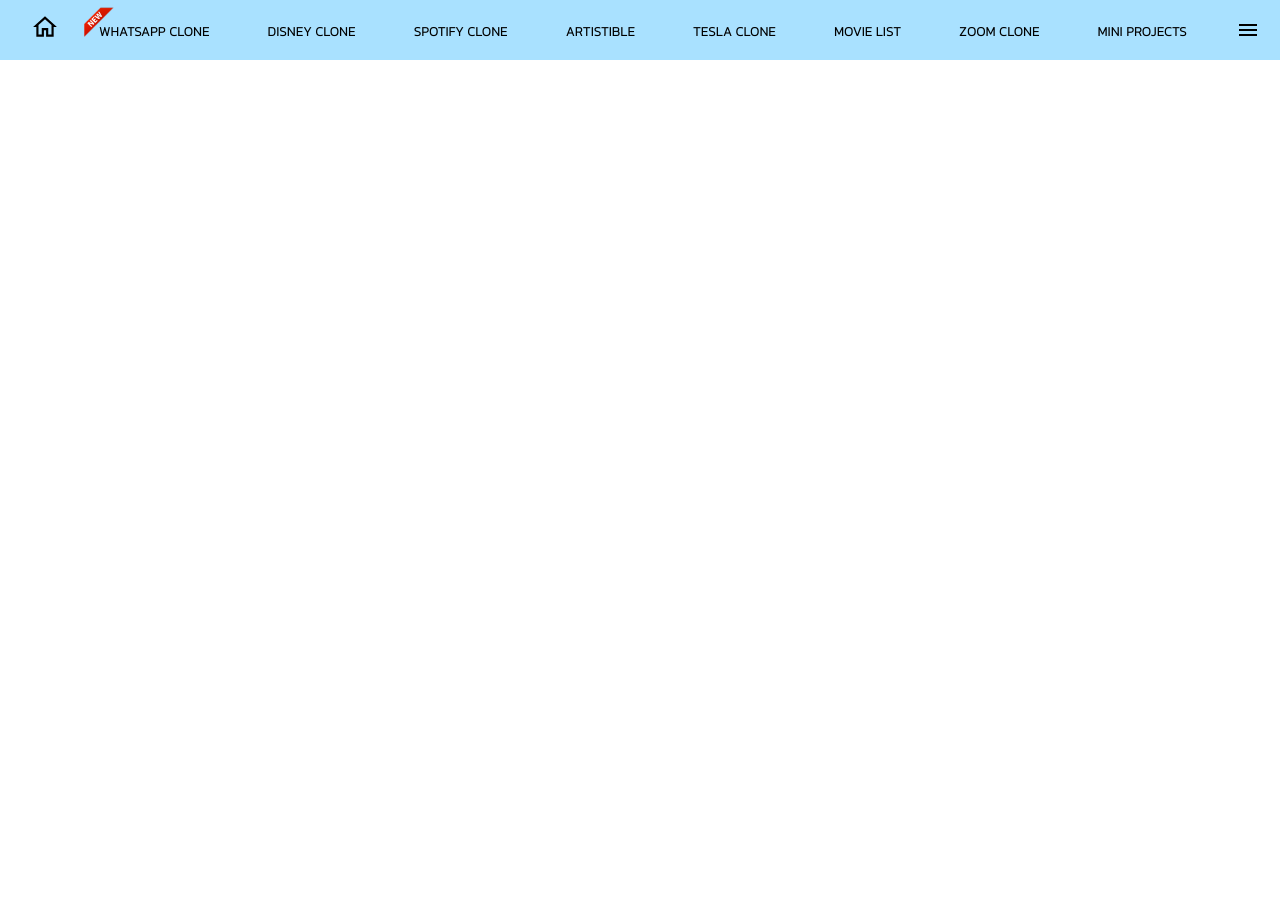
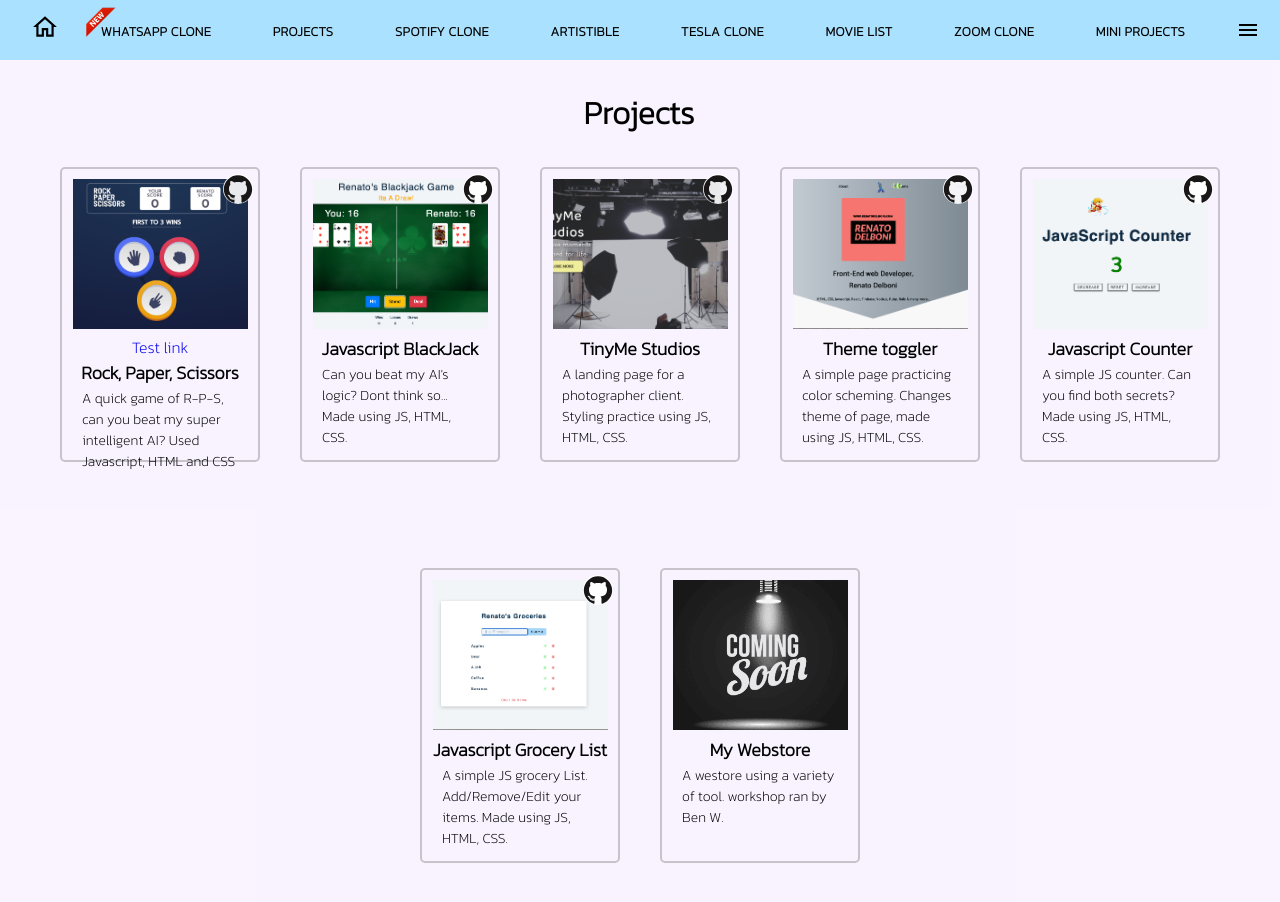
Before and after one commit to Netsujr/renato-react-portfolio, a React (Create React App) app: page /projects in a window 1280 px wide. Shown: the top 902 px of the page. Before the commit the page ends 800 px from the top, so only its background shows below. Built offline with nearby package versions, Linux system fonts and the light colour scheme.

Commit message:
still need routes in app

```diff
--- a/src/App.js
+++ b/src/App.js
@@ -10,7 +10,8 @@ import MovieList from './components/projects/MovieList';
 import WhatsApp from './components/projects/WhatsappClone';
 // import TinyMe from './components/projects/TinyMe';
 import ZoomClone from './components/projects/ZoomClone';
-import MiniProjects from './components/projects/MiniProjects';
+import MiniProjects from './components/MiniProjects';
+import Projects from './components/Projects';
 import { BrowserRouter as Router, Routes, Route } from 'react-router-dom';
 
 
@@ -23,43 +24,43 @@ function App() {
         <Routes>
           <Route exact path="/" element={<Home />} />
 
-          <Route exact path="/whatsapp" element={
+          <Route exact path="/projects/whatsapp" element={
             <WhatsApp
               leftBtnText={<a href="https://whatsapp-clone-40cda.web.app/" alt="visitSite" target="_blank" rel="noreferrer">Visit Site</a>}
               rightBtnText={<a href="https://github.com/Netsujr/whatsapp-clone" alt="visitGH" target="_blank" rel="noreferrer">Visit Github Repository</a>} />
           } />
 
-          <Route exact path="/disney" element={
+          <Route exact path="/projects/disney" element={
             <DisneyClone
               leftBtnText={<a href="https://disney-clone-renato.herokuapp.com/" alt="visitSite" target="_blank" rel="noreferrer">Visit Site</a>}
               rightBtnText={<a href="https://github.com/Netsujr/disney-clone" alt="visitGH" target="_blank" rel="noreferrer">Visit Github Repository</a>} />
           } />
 
-          <Route exact path="/spotify" element={
+          <Route exact path="/projects/spotify" element={
             <SpotifyClone
               leftBtnText={<a href="http://renato-spotify-clone.herokuapp.com" alt="visitSite" target="_blank" rel="noreferrer">Visit Site</a>}
               rightBtnText={<a href="https://github.com/Netsujr/spotify-clone" alt="visitGH" target="_blank" rel="noreferrer">Visit Github Repository</a>} />
           } />
 
-          <Route exact path="/artistible" element={
+          <Route exact path="/projects/artistible" element={
             <Artistible
               leftBtnText={<a href="https://artistible.herokuapp.com/" alt="visitSite" target="_blank" rel="noreferrer">Visit Site</a>}
               rightBtnText={<a href="https://github.com/Netsujr/artistible" alt="visitGH" target="_blank" rel="noreferrer">Visit Github Repository</a>} />
           } />
 
-          <Route exact path="/tesla" element={
+          <Route exact path="/projects/tesla" element={
             <TeslaClone
               leftBtnText={<a href="https://renato-tesla-clone.herokuapp.com/" alt="visitSite" target="_blank" rel="noreferrer">Visit Site</a>}
               rightBtnText={<a href="https://github.com/Netsujr/tesla_clone_using_react" alt="visitGH" target="_blank" rel="noreferrer">Visit Github Repository</a>} />
           } />
 
-          <Route exact path="/movielist" element={
+          <Route exact path="/projects/movielist" element={
             <MovieList
               leftBtnText={<a href="http://renato-movie-list.herokuapp.com" alt="visitSite" target="_blank" rel="noreferrer">Visit Site</a>}
               rightBtnText={<a href="https://github.com/Netsujr/rails-watch-list" alt="visitGH" target="_blank" rel="noreferrer">Visit Github Repository</a>} />
           } />
 
-          <Route exact path="/zoom" element={
+          <Route exact path="/projects/zoom" element={
             <ZoomClone
               // eslint-disable-next-line jsx-a11y/anchor-is-valid
               leftBtnText={<a href="" alt="visitSite" target="_blank" rel="noreferrer">Visit Site</a>}
@@ -69,6 +70,10 @@ function App() {
           <Route exact path="/mini-projects" element={
             <MiniProjects />
           } />
+
+          <Route exact path="/projects" element={
+            <Projects />
+          } />
         </Routes>
       </Router>
     </div>
--- a/src/components/Header.js
+++ b/src/components/Header.js
@@ -20,8 +20,8 @@ function Header() {
       </LeftIcons>
       <Menu>
         <a id='latest' href="/whatsapp"><span><img src={newtag} alt="new" />WhatsApp Clone</span></a>
-        <a href="/disney"><span>Disney Clone</span></a>
-        <a href="/spotify"><span>Spotify Clone</span></a>
+        <a href="/projects"><span>Projects</span></a>
+        <a href="/projects/spotify"><span>Spotify Clone</span></a>
         <a href="/artistible"><span>Artistible</span></a>
         <a href="/tesla"><span>Tesla Clone</span></a>
         <a href="/movielist"><span>Movie List</span></a>
--- a/src/components/Home.js
+++ b/src/components/Home.js
@@ -1,6 +1,6 @@
 import React from 'react';
 import styled from 'styled-components';
-import Intro from './Intro';
+import AboutMe from './AboutMe';
 import Resume from '../DelboniRenatoResume.pdf';
 
 function Home() {
@@ -14,7 +14,7 @@ function Home() {
 
   return (
     <Container>
-      <Intro
+      <AboutMe
         title="About Me"
         leftBtnText={<a href={Resume} alt="Download Resume" onClick={activateFinished} download>Download Resume</a>}
       />
--- /dev/null
+++ b/src/components/Projects.js
@@ -0,0 +1,222 @@
+import React from 'react';
+import '../App.css';
+import styled from 'styled-components';
+import { BrowserRouter as Router, Routes, Route } from 'react-router-dom';
+import comingSoon from "../images/comingsoon.png";
+import GithubIcon from "../images/Icons/github-original.svg";
+import rps from "../images/MiniProjects/Rock-paper-scissors.png";
+import tm1 from "../images/TinyMe/one.png";
+import theme from '../images/MiniProjects/theme_toggle.png';
+import counter from '../images/MiniProjects/counter.png';
+import grocery from '../images/MiniProjects/grocery.png';
+import blackjack from '../images/MiniProjects/blackjack.png';
+
+function Projects() {
+  return (
+    <Wrap>
+      <ItemText>
+        <h1>Projects</h1>
+      </ItemText>
+      <Cards>
+        {/* --------------------------------------------- */}
+        <CardBody>
+          <a href="https://distracted-mahavira-252b8c.netlify.app/" target="blank_" > <h2>Visit Site</h2><img id="image" src={rps} alt="RockPaperScissors" /></a>
+          <a href="https://github.com/Netsujr/rock-paper-scissors" target="_blank" rel="noreferrer"><img id="icon" src={GithubIcon} alt="Github" /></a>
+          <a href="http://localhost:3000/projects/spotify">Test link</a>
+          <CardTitle>
+            <h4>Rock, Paper, Scissors</h4>
+          </CardTitle>
+          <CardDesc>
+            <p>A quick game of R-P-S, can you beat my super intelligent AI? Used Javascript, HTML and CSS</p>
+          </CardDesc>
+        </CardBody>
+        {/* --------------------------------------------- */}
+        <CardBody>
+          <a href="https://hungry-mestorf-4efc96.netlify.app/" target="blank_" > <h2>Visit Site</h2><img id="image" src={blackjack} alt="blackjack" /></a>
+          <a href="https://github.com/Netsujr/javascript_blackjack" target="_blank" rel="noreferrer"><img id="icon" src={GithubIcon} alt="Github" /></a>
+          <CardTitle>
+            <h4>Javascript BlackJack</h4>
+          </CardTitle>
+          <CardDesc>
+            <p>Can you beat my AI's logic? Dont think so... Made using JS, HTML, CSS.</p>
+          </CardDesc>
+        </CardBody>
+        {/* --------------------------------------------- */}
+        <CardBody>
+          <a href="https://reverent-hermann-98a8cb.netlify.app/" target="blank_" > <h2>Visit Site</h2><img id="image" src={tm1} alt="TinymeStudios" /></a>
+          <a href="https://github.com/Netsujr/TinymeStudios" target="_blank" rel="noreferrer"><img id="icon" src={GithubIcon} alt="Github" /></a>
+          <CardTitle>
+            <h4>TinyMe Studios</h4>
+          </CardTitle>
+          <CardDesc>
+            <p>A landing page for a photographer client. Styling practice using JS, HTML, CSS.</p>
+          </CardDesc>
+        </CardBody>
+        {/* --------------------------------------------- */}
+        <CardBody>
+          <a href="https://naughty-einstein-a30f95.netlify.app/" target="blank_" > <h2>Visit Site</h2><img id="image" src={theme} alt="themeToggler" /></a>
+          <a href="https://github.com/Netsujr/Changing_Themes" target="_blank" rel="noreferrer"><img id="icon" src={GithubIcon} alt="Github" /></a>
+          <CardTitle>
+            <h4>Theme toggler</h4>
+          </CardTitle>
+          <CardDesc>
+            <p>A simple page practicing color scheming. Changes theme of page, made using JS, HTML, CSS.</p>
+          </CardDesc>
+        </CardBody>
+        {/* --------------------------------------------- */}
+        <CardBody>
+          <a href="https://modest-colden-be1fdb.netlify.app/" target="blank_" > <h2>Visit Site</h2><img id="image" src={counter} alt="counter" /></a>
+          <a href="https://github.com/Netsujr/simple_counter_js" target="_blank" rel="noreferrer"><img id="icon" src={GithubIcon} alt="Github" /></a>
+          <CardTitle>
+            <h4>Javascript Counter</h4>
+          </CardTitle>
+          <CardDesc>
+            <p>A simple JS counter. Can you find both secrets? Made using JS, HTML, CSS.</p>
+          </CardDesc>
+        </CardBody>
+        {/* --------------------------------------------- */}
+        <CardBody>
+          <a href="https://thirsty-austin-932dc8.netlify.app" target="blank_" > <h2>Visit Site</h2><img id="image" src={grocery} alt="groceries" /></a>
+          <a href="https://github.com/Netsujr/JavaScript_grocery_list" target="_blank" rel="noreferrer"><img id="icon" src={GithubIcon} alt="Github" /></a>
+          <CardTitle>
+            <h4>Javascript Grocery List</h4>
+          </CardTitle>
+          <CardDesc>
+            <p>A simple JS grocery List. Add/Remove/Edit your items. Made using JS, HTML, CSS.</p>
+          </CardDesc>
+        </CardBody>
+        {/* --------------------------------------------- */}
+        <CardBody>
+          <img src={comingSoon} alt="" />
+          <CardTitle>
+            <h4>My Webstore</h4>
+          </CardTitle>
+          <CardDesc>
+            <p>A westore using a variety of tool. workshop ran by Ben W.</p>
+          </CardDesc>
+        </CardBody>
+        {/* --------------------------------------------- */}
+      </Cards>
+    </Wrap>
+  );
+}
+
+export default Projects;
+
+const Cards = styled.div`
+  /* border: 1px solid orange; */
+  width: 100vw;
+  height: 100vh;
+  display: flex;
+  justify-content: center;
+  margin-top: 10px;
+  flex-wrap: wrap;
+  /* margin-left: 25px; */
+  `;
+
+const CardBody = styled.div`
+  border: 2px solid rgba(83, 83, 83, 0.3);
+  max-width: 200px;
+  max-height: 295px;
+  margin: 20px;
+  padding: 10px;
+  border-radius: 5px;
+  position: relative;
+
+  &:hover {
+    border: 2px solid rgba(83, 83, 83, 0.6);
+    h2 {
+      z-index: 1;
+    }
+    #image {
+      opacity: 0.5;
+    }
+  }
+
+  h2 {
+    position: absolute;
+    top: 25%;
+    left: 23%;
+    color: black;
+    font-weight: 900;
+    z-index: -1;
+    background-color: rgba(250, 250, 250, 0.6);
+    padding: 2px 9px;
+    border-radius: 15px;
+  }
+}
+
+img {
+  width: 175px;
+  height: 150px;
+  object-fit: cover;
+  z-index: 0;
+}
+
+#image {
+  z-index: 0;
+}
+
+#icon {
+  z-index: 0;
+  height: 30px;
+  width: 30px;
+  display: flex;
+  position: absolute;
+  top: 5px;
+  right: 5px;
+  background-color: rgba(255, 255, 255, 0.9);
+  border-radius: 50px;
+
+  &:hover {
+    height: 32px;
+    width: 32px;
+  }
+}
+
+`;
+
+const CardTitle = styled.div`
+margin-bottom: 2px;
+`;
+
+const CardDesc = styled.div`
+p {
+  text-align: start;
+  padding: 0px 10px;
+}
+
+`;
+
+const Wrap = styled.div`
+min-width: 100vw;
+min-height: 100vh;
+background-color: rgba(248, 241, 255, 0.8);
+display: flex;
+flex-direction: column;
+justify-content: space-between;
+align-items: center;
+@media (max-width : 490px) {
+  overflow-x: hidden;
+}
+}`
+
+// sc for const shortcut
+const ItemText = styled.div`
+/* border: 2px solid orange; */
+width: 100vw;
+padding-top: 12vh;
+justify-content: center;
+text-align: center;
+color: black;
+display: flex;
+
+h1{
+  margin-top: -7px;
+  margin-right: 2px;
+  @media (max-width : 768px) {
+    font-size: 24px;
+    margin-top: -4px;
+  }
+}
+`
```
Also changed, not shown: src/components/MiniProjects.js (renamed from src/components/projects/MiniProjects.js, +8 -8 lines), src/components/AboutMe.js (renamed from src/components/Intro.js).
